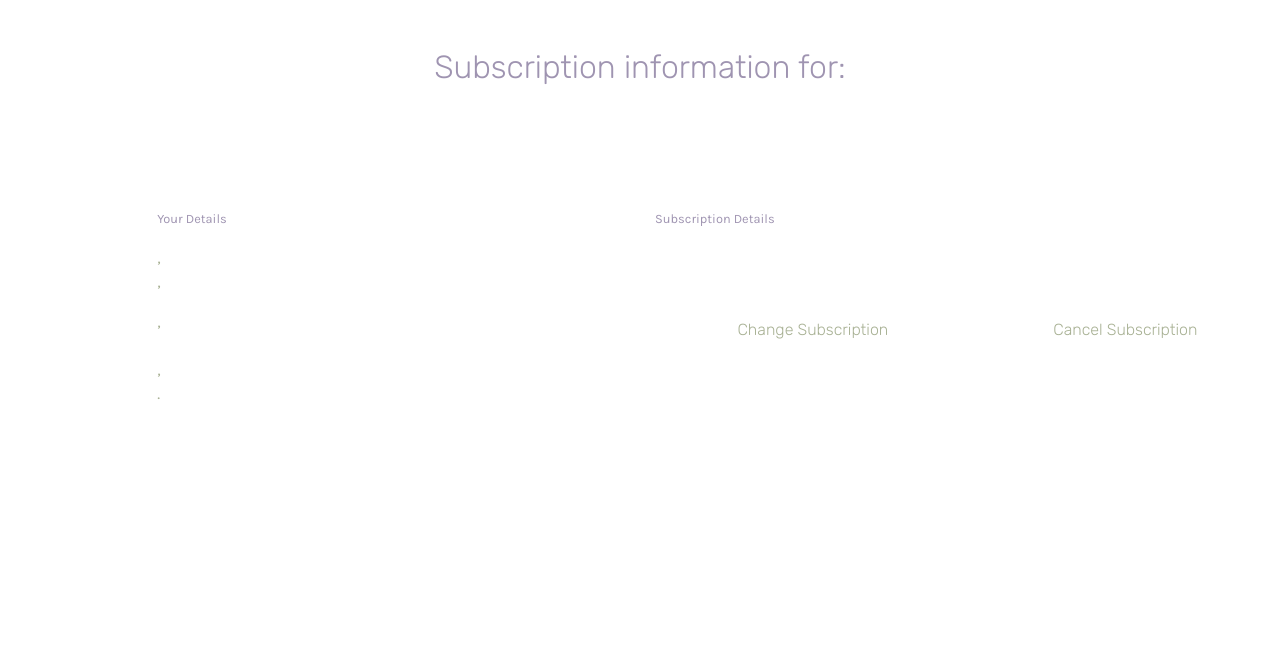
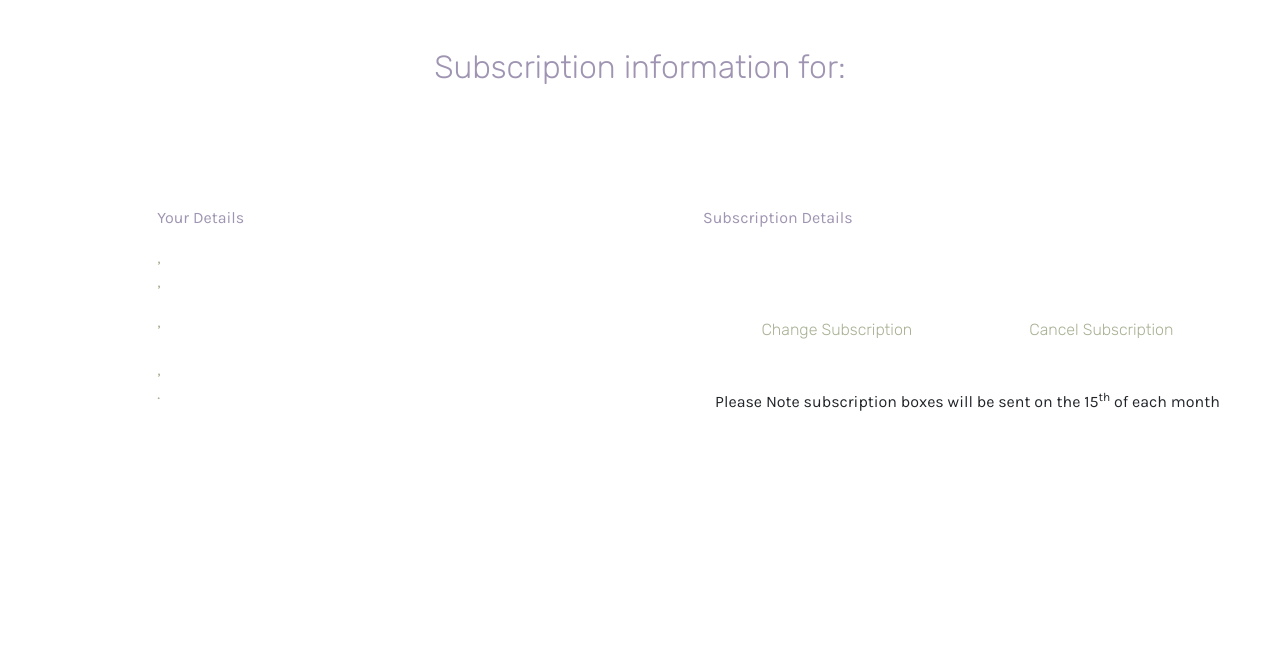
Before and after one commit to ClaireLally8/Waggy-Box, a Django app: page /membership/ in a window 1280 px wide. Shown: the part 96-750 px from the top of the page. Run offline with Django 3.2, Linux system fonts and the light colour scheme; some libraries are stand-ins or nearby versions.

Commit message:
Added a bit more information on the sub_overview

```diff
--- a/memberships/templates/memberships/subscription_overview.html
+++ b/memberships/templates/memberships/subscription_overview.html
@@ -2,11 +2,11 @@
 {% load static %}
 
 {% block content %}
-<h2 class="section-head text-center pt-5">Subscription information for:</h2><p class="small-sect-head pb-5">{{user.email}}</p>
+<h2 class="section-head text-center pt-5">Subscription information for:</h2><p class="small-sect-head pb-5">{{ user.username }}</p>
 <div class="row pt-5">
 <div class="col-lg-5 col-md-6 col-sm-12 offset-lg-1">
 <div class="pl-5">
-<p class="some-purple"><small>Your Details</small></p>
+<p class="some-purple">Your Details</p>
 <p class="darkgreen">{{ current_membership.full_name }},<br>{{ current_membership.email }},<br>{{ current_membership.phone_number }}</p>
           <p class="darkgreen">{{ current_membership.street_address1 }},<br>
             {% if current_membership.street_address2 %}{{ current_membership.street_address2 }},<br>{% endif %}
@@ -17,12 +17,13 @@
 </div>
 </div>
 <div class="col-lg-6 col-md-6 col-sm-12">
-<p class="some-purple"><small>Subscription Details</small></p>
+<div class="px-5">
+<p class="some-purple">Subscription Details</p>
 <p class="darkgreen">{{ current_membership.membership }}<br>
 {% for member in memberships %}
 {% if member == current_membership.membership %}
 {% if member.membership_type != 'Free' %}
-€{{ member.price }}<small>/month</small>
+€{{ member.price }}<sub>/month</sub>
               <p class="darkgreen pl-4 text-center">{{ member.description_one }}</p>
               <p class="darkgreen pl-4 text-center">{{ member.description_two }}</p>
               <p class="darkgreen pl-4 text-center">{{ member.description_three}}</p>
@@ -39,6 +40,8 @@
 <a class="sub-link" href="{% url 'membership_list' %}">Change Subscription</a>
 <a class="sub-link" href="{% url 'cancelSubscription' %}">Cancel Subscription</a>
 </div>
+<p class="text-center pt-5"><strong>Please Note</strong> subscription boxes will be sent on the 15<sup>th</sup> of each month</p>
+</div>
 </div>
 </div>
 
```
